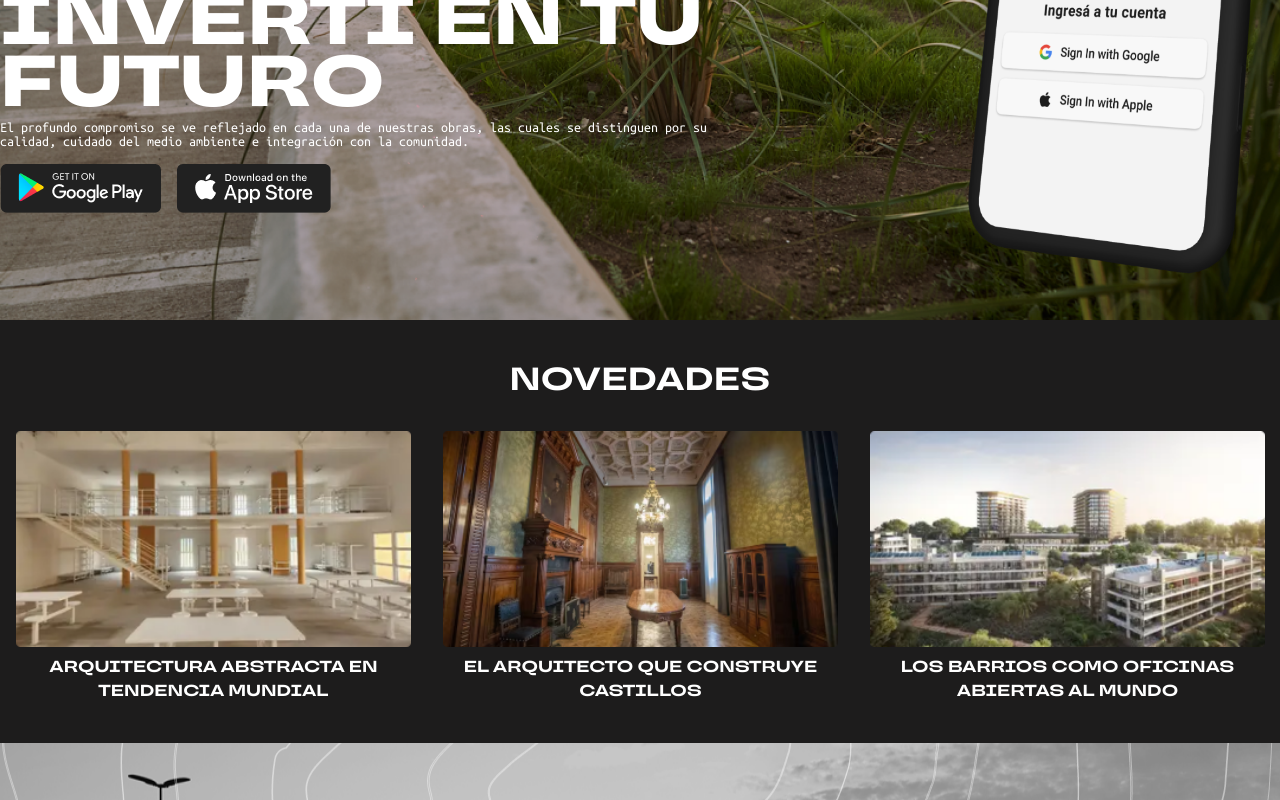
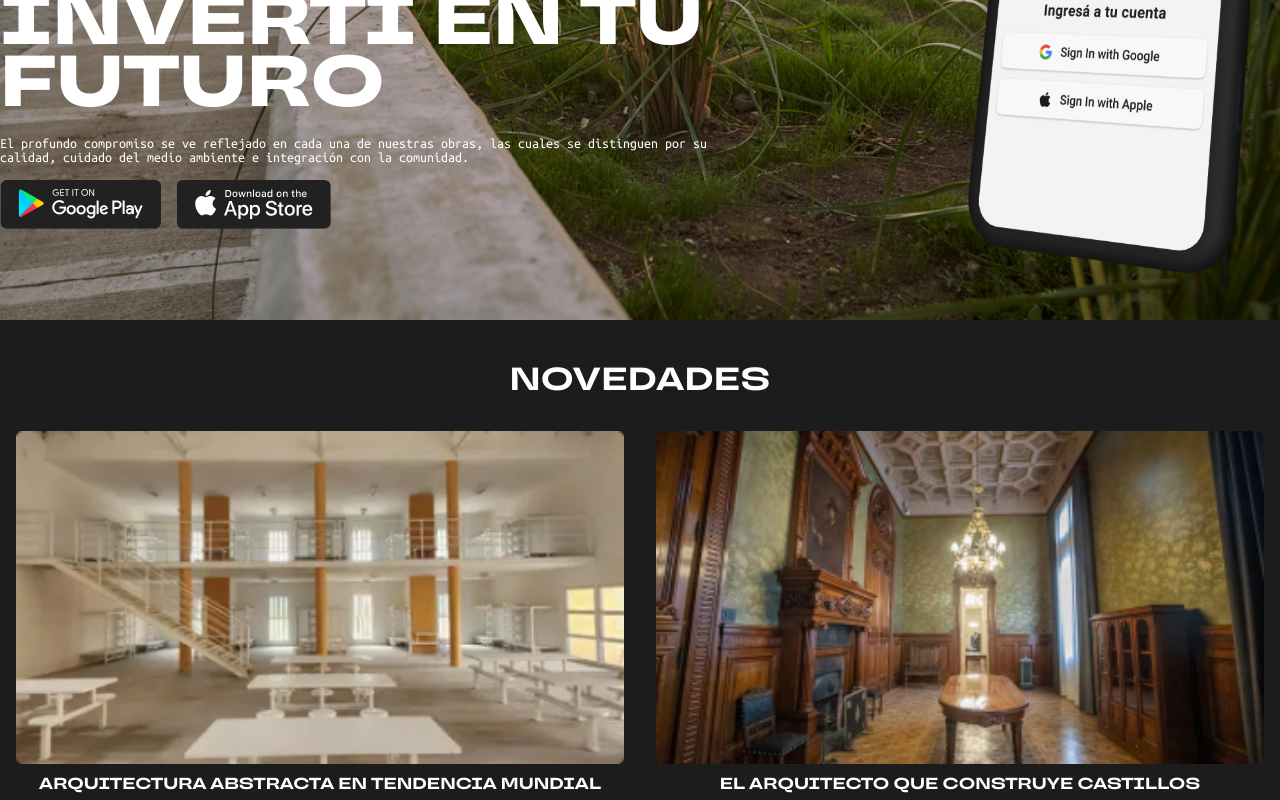
Before and after one commit to ignaciorodrigues1/grit, a Next.js app: page / in a window 1280 px wide. Shown: the part 3160-3960 px from the top of the page. Built offline with nearby package versions, Linux system fonts and the light colour scheme; a web font is replaced by a local one.

Commit message:
Grit Web

```diff
--- a/components/appDownload.jsx
+++ b/components/appDownload.jsx
@@ -22,9 +22,10 @@ const AppDownload = () => {
             textTransform="uppercase"
             fontFamily="Travels"
             fontWeight="900"
-            fontSize={{ base: "32px", md: "72px" }}
+            fontSize={{ base: "18px", sm: "32px", md: "72px" }}
             lineHeight={{ base: "31px", md: "62px" }}
             width="75%"
+
           >
             Invertí en tu futuro
           </Text>
@@ -32,7 +33,7 @@ const AppDownload = () => {
           <Text
             fontSize="14px"
             lineHeight="14px"
-            mb={4}
+            my={4}
             fontFamily="Ubuntu Mono"
             display={{ base: "none", md: "block" }}
             width="75%"
@@ -48,6 +49,7 @@ const AppDownload = () => {
             mb={4}
             fontFamily="Ubuntu Mono"
             display={{ base: "block", md: "none" }}
+            width="75%"
           >
             El profundo compromiso se ve reflejado en cada una de nuestras
             obras.
--- a/components/newsSlider.jsx
+++ b/components/newsSlider.jsx
@@ -3,10 +3,12 @@
 import Slider from "react-slick";
 import "slick-carousel/slick/slick.css";
 import "slick-carousel/slick/slick-theme.css";
-import { Box, Image, Text, Heading, Link, Button } from "@chakra-ui/react";
+import { Box, Image, Text, Heading, Link, Button, useMediaQuery } from "@chakra-ui/react";
 import { FaChevronLeft, FaChevronRight } from "react-icons/fa6";
 
 const NewsSlider = () => {
+  const [isSm, isMdOrLarger] = useMediaQuery(["(min-width: 40em)", "(min-width: 48em)"]);
+
   const slides = [
     {
       image: "/images/slide1.png",
@@ -53,6 +55,7 @@ const NewsSlider = () => {
       onClick={props.onClick}
       bg="#EBEBEB1A"
       _hover={{ backgroundColor:"#3C463B4D" }}
+      display={{base: "none", md: "block"}}
     >
       <FaChevronLeft />
     </Button>
@@ -71,36 +74,29 @@ const NewsSlider = () => {
       onClick={props.onClick}
       bg="#EBEBEB1A"
       _hover={{ backgroundColor:"#3C463B4D" }}
+      display={{base: "none", md: "block"}}
     >
       <FaChevronRight />
     </Button>
   );
 
+  let slidesToShow = 1;
+  if (isSm) {
+    slidesToShow = 2;
+  } else if (isSm) {
+    slidesToShow = 3;
+  }
+
   const settings = {
     dots: false,
     infinite: true,
     speed: 500,
-    slidesToShow: 3,
+    slidesToShow: slidesToShow,
     slidesToScroll: 1,
+    centerMode: isMdOrLarger ? false : true,
     prevArrow: <PrevArrow />,
     nextArrow: <NextArrow />,
-    responsive: [
-      {
-        breakpoint: 600,
-        settings: {
-          slidesToShow: 1,
-        },
-      },
-      {
-        breakpoint: 768,
-        settings: {
-          slidesToShow: 2,
-        },
-      },
-    ],
   };
-
-
 
   return (
     <Box backgroundColor="#1D1C1C" py={10} overflowX="hidden">
@@ -115,8 +111,8 @@ const NewsSlider = () => {
       </Heading>
       <Box
         maxW="1280px"
-        mx="auto"
-        paddingX={{ base: "2rem", md: "3rem", xl: "0" }}
+        mx={{base:"0", md:"auto"}}
+        paddingX={{ md: "3rem", xl: "0" }}
       >
         <Slider {...settings}>
           {slides.map((slide, index) => (
```
